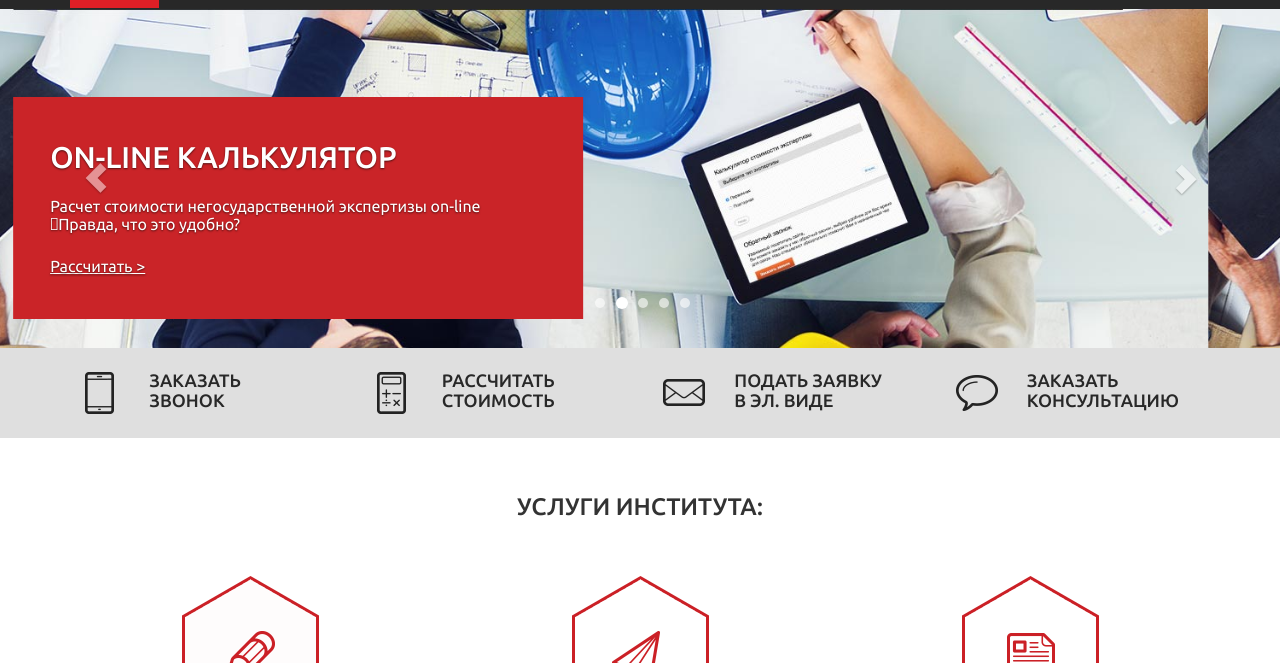
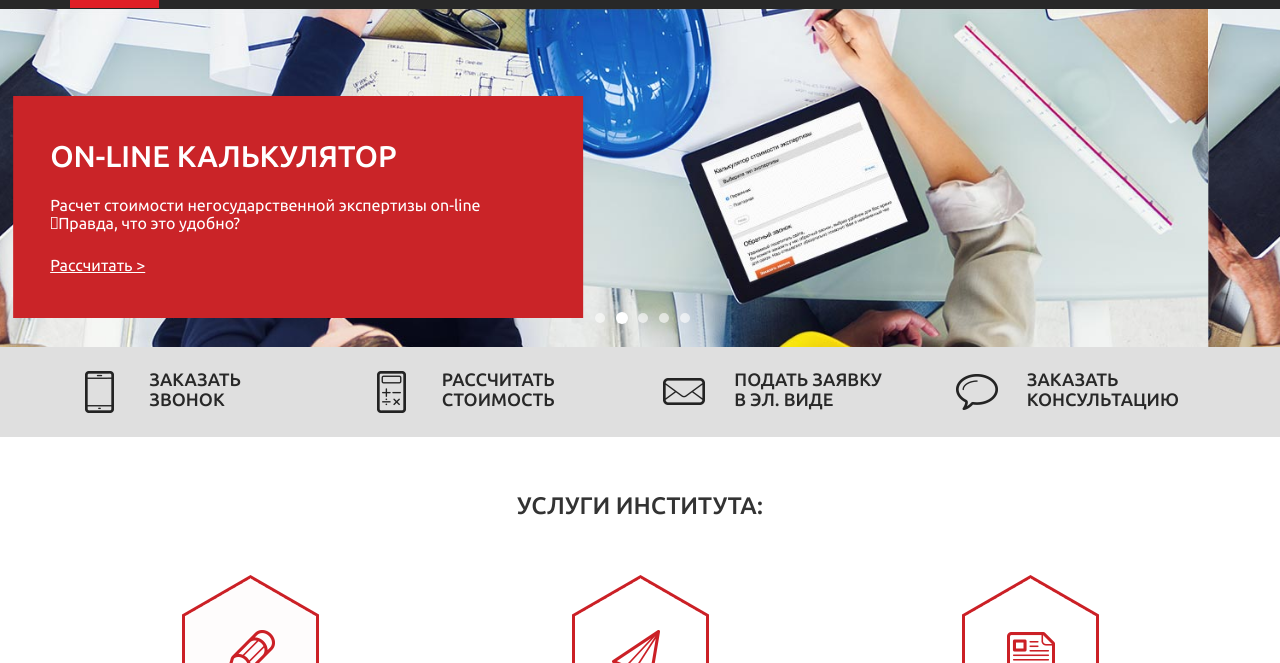
Before and after one commit to i-coder/minexpert-new, a website: page index.html in a window 1280 px wide. Shown: the part 137-800 px from the top of the page. Drawn offline with Linux system fonts and the light colour scheme.

Commit message:
SomeFixies

```diff
--- a/dev/css/main.less
+++ b/dev/css/main.less
@@ -377,22 +377,15 @@ body{
 
 
 /* -------= bootstrap native slider =------- */
-.my-left-control {
-    background-image: none !important;
-    z-index: 1000;
 
+/*черная полоска в слайдере*/
+.carousel{
+    margin-top: -1px;
 }
-.my-right-control {
-    background-image: none !important;
-    z-index: 1000;
-}
-.carousel-control:hover,
-.carousel-control:focus {
-  color: #FFFFFF !important;
-  text-decoration: none;
-  filter: alpha(opacity=90) !important;
-  outline: 0;
-  opacity: 0.9;
+/*черная полоска в слайдере*/
+
+.carousel-caption {
+    text-shadow: none;
 }
 .q_peopleCarousel {
     max-height: 397px;
@@ -408,6 +401,9 @@ body{
         right: 1%;
         left: 1%;
         padding-bottom: 30px;
+    }
+    .carousel-indicators {
+        bottom: 4px !important;
     }
 }
 
--- a/index.html
+++ b/index.html
@@ -363,14 +363,14 @@
 			</div>
 
 			<!-- Controls -->
-			<a class="left carousel-control my-left-control" href="#carousel-example-generic" data-slide="prev">
+<!--			<a class="left carousel-control my-left-control" href="#carousel-example-generic" data-slide="prev">
 				<span class="glyphicon glyphicon-chevron-left"></span>
 				<span class="sr-only">Previous</span>
 			</a>
 			<a class="right carousel-control my-right-control" href="#carousel-example-generic" data-slide="next">
 				<span class="glyphicon glyphicon-chevron-right"></span>
 				<span class="sr-only">Next</span>
-			</a>
+			</a>-->
 		</div> <!-- slider -->
 
         <!-- menu services -->
```
Also changed, not shown: dev/css/main.css.
